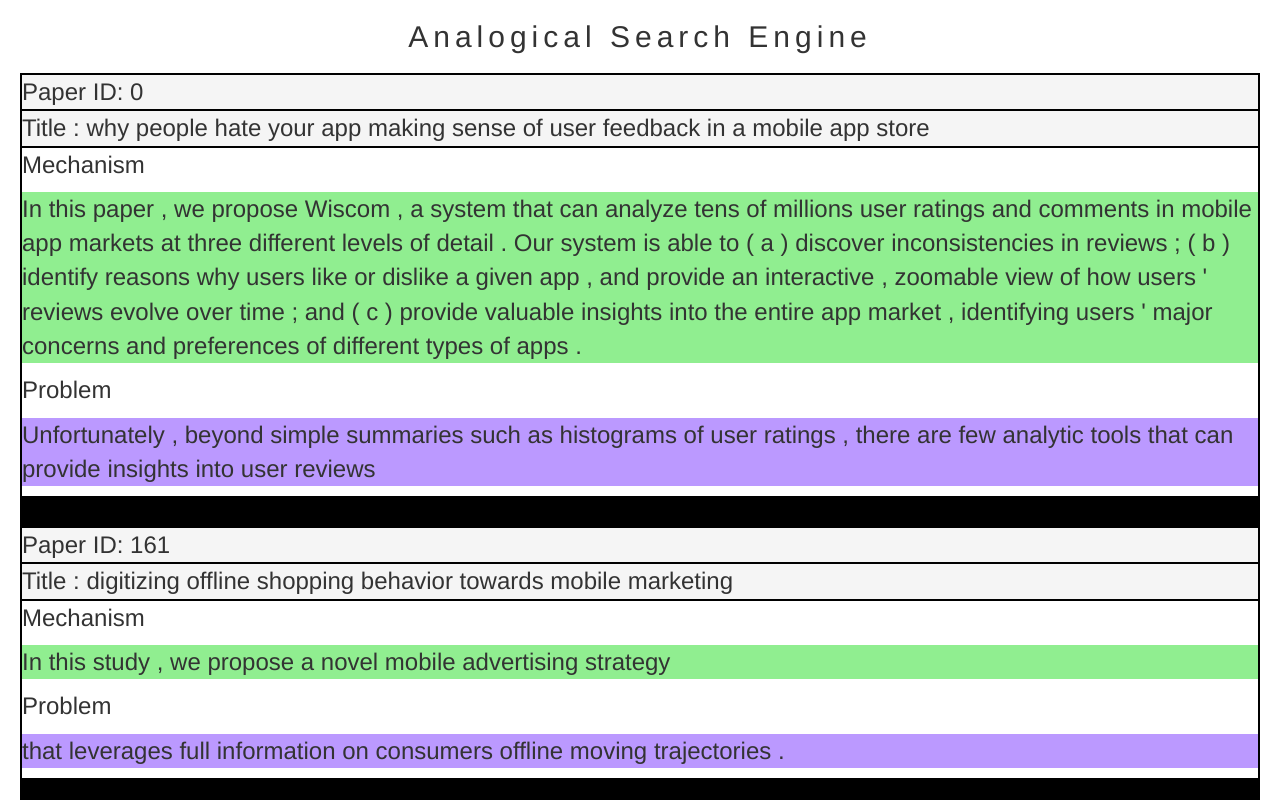
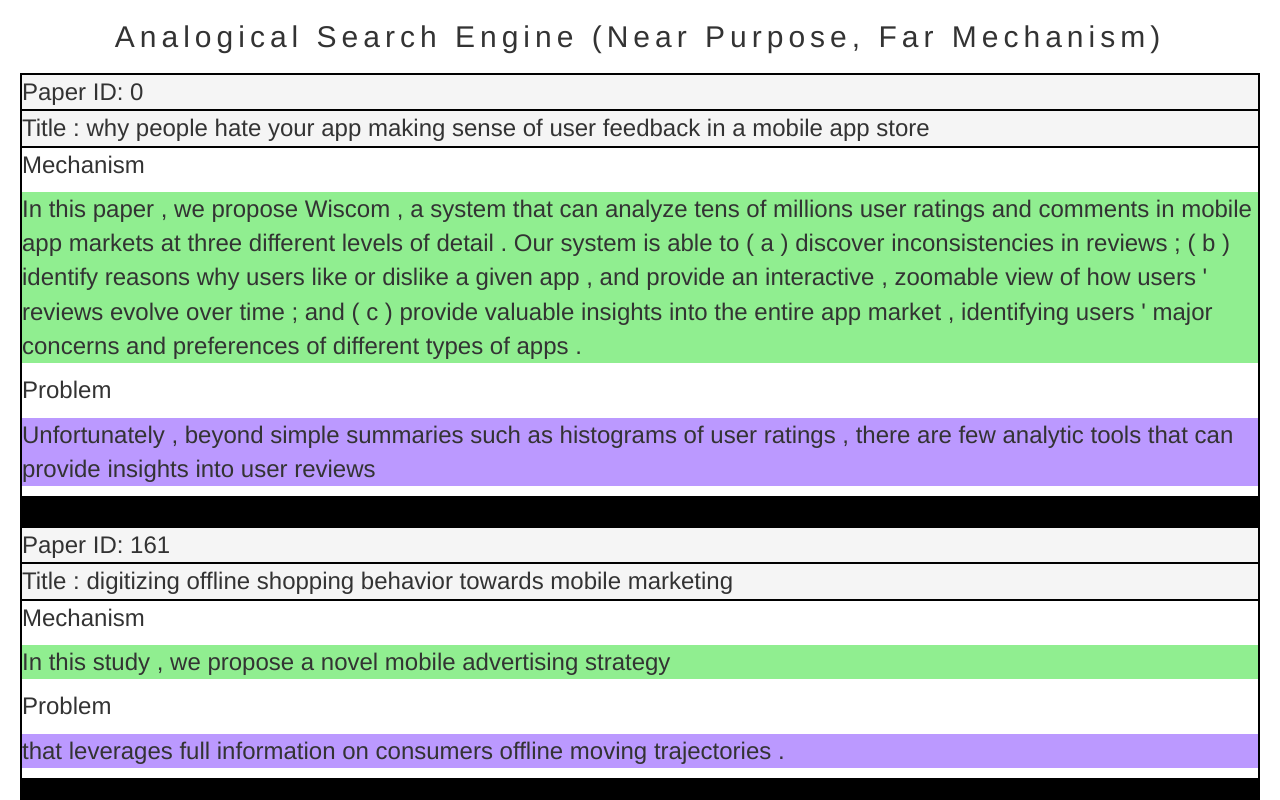
Before and after one commit to zhoujieli/ase-eval-analogy, a plain HTML site: page index.html in a window 1280 px wide. Shown: the top 800 px of the page. Drawn offline with nearby package versions, Linux system fonts and the light colour scheme; files that its build step writes are made by us from their sources.

Commit message:
Update index.html

```diff
--- a/index.html
+++ b/index.html
@@ -30,7 +30,7 @@
 </head>
 
 <body>
-    <h2 align="center">Analogical Search Engine</h2>
+    <h2 align="center">Analogical Search Engine (Near Purpose, Far Mechanism)</h2>
     <script src="js/purpose_mechanism.js"></script>
 </body>
 
```
